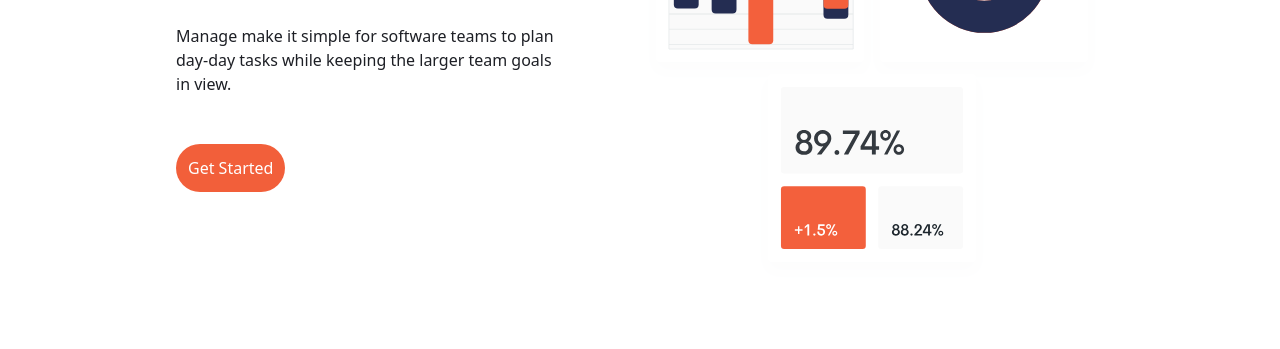
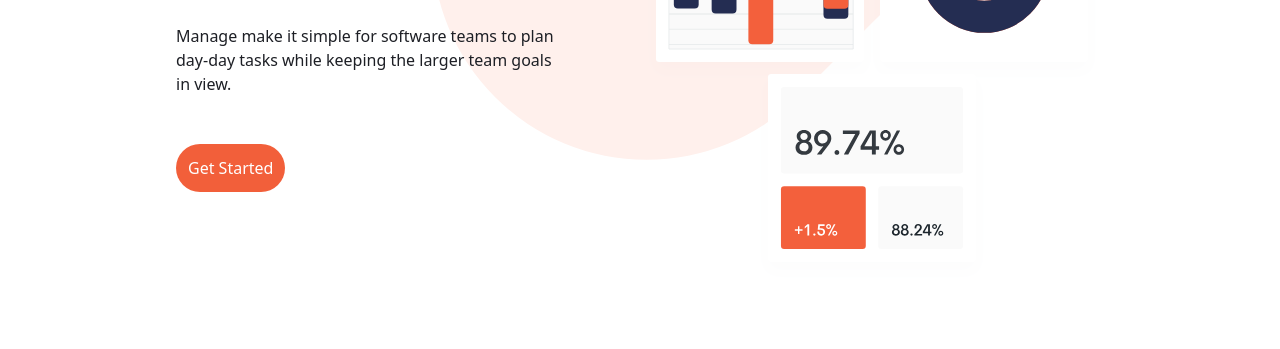
Before and after one commit to Joyce3924/Tailwind, a website: page index.html in a window 1280 px wide. Shown: the part 300-649 px from the top of the page. Drawn offline with Linux system fonts and the light colour scheme.

Commit message:
Final modifications

```diff
--- a/input.css
+++ b/input.css
@@ -2,25 +2,29 @@
 @tailwind components;
 @tailwind utilities;
 
-body{
+body {
   background-image: url('../img/bg-tablet-pattern.svg');
-    background-repeat: no-repeat ;
+  background-repeat: no-repeat;
   background-size: 800px;
-    background-position: 90%, -25%;
+  background-position: 90% -25%;
 }
+
 #cta {
   background-image: url('../img/bg-simplify-section-desktop.svg');
   background-repeat: no-repeat;
 }
+
 @media (max-width: 576px) {
   body {
     background-position: 50px -50px;
     background-size: 500px;
   }
+
   #cta {
     background-image: url('../img/bg-simplify-section-mobile.svg');
   }
 }
+
 /* Hamburger Menu */
 .hamburger {
   cursor: pointer;
```
Also changed, not shown: css/main.css, 1 other file. Lines whose indentation alone changed are shown as unchanged.
